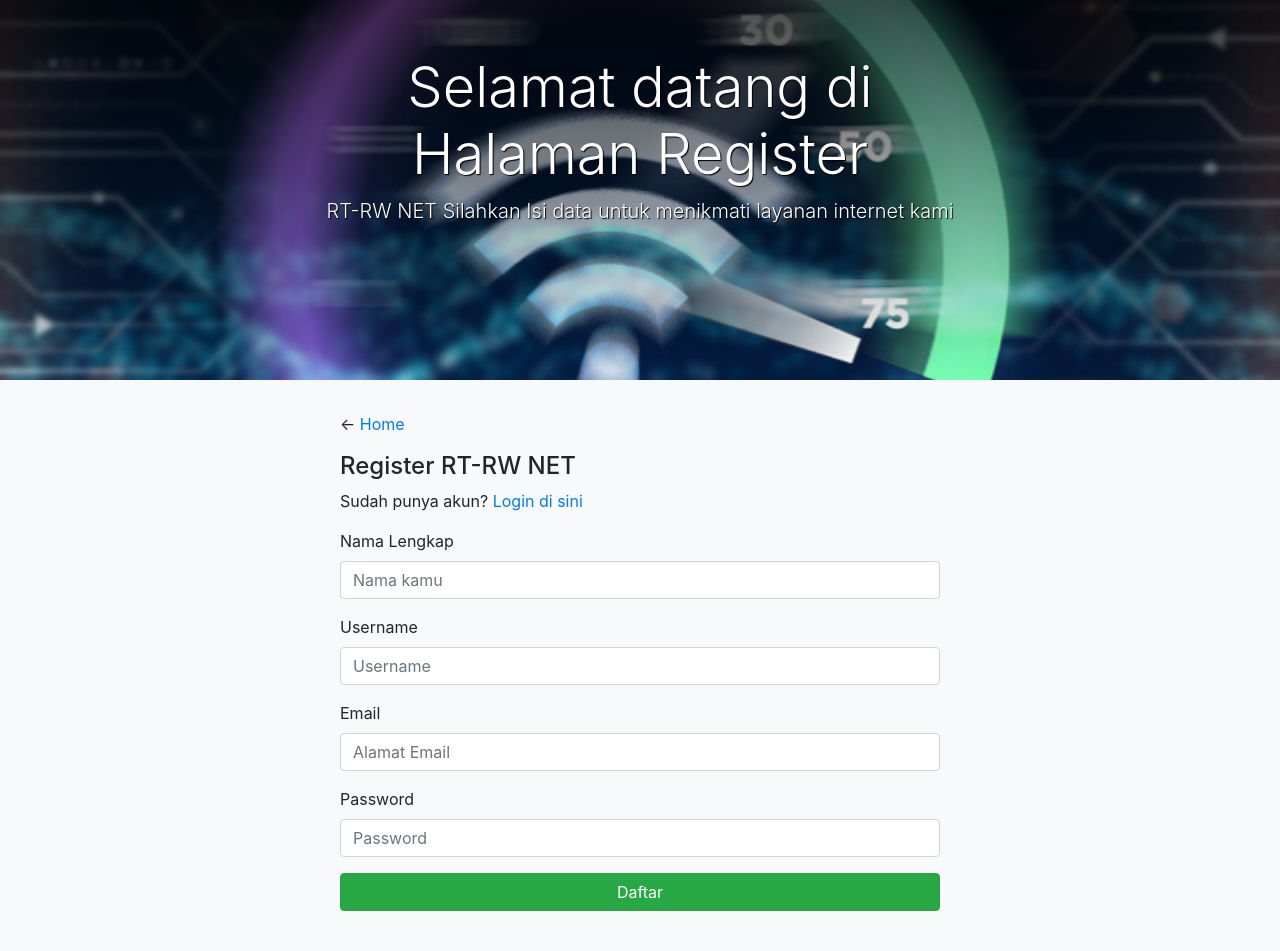
After one commit to fijey/rt-rw-net, a PHP site: page /register.php in a window 1280 px wide. The commit adds this page. Run offline with PHP 8.4, Linux system fonts and the light colour scheme; some libraries are stand-ins or nearby versions.

Commit message:
Penambahan login register
login masih bug sebab masih bisa di submit ketika ada form yang kosong

```diff
--- /dev/null
+++ b/auth.php
@@ -0,0 +1,4 @@
+<?php
+
+session_start();
+if(!isset($_SESSION["user"])) header("Location: login.php");
--- /dev/null
+++ b/config.php
@@ -0,0 +1,14 @@
+<?php
+
+$db_host = "localhost";
+$db_user = "root";
+$db_pass = "";
+$db_name = "rt_net";
+
+try {
+    //create PDO connection
+    $db = new PDO("mysql:host=$db_host;dbname=$db_name", $db_user, $db_pass);
+} catch(PDOException $e) {
+    //show error
+    die("Terjadi masalah: " . $e->getMessage());
+}
--- /dev/null
+++ b/logout.php
@@ -0,0 +1,5 @@
+<?php
+
+session_start();
+session_unset("user");
+header("Location: landing_page.html"); ?>
--- /dev/null
+++ b/register.php
@@ -0,0 +1,107 @@
+<?php
+
+require_once("config.php");
+
+if(isset($_POST['register'])){
+
+    // filter data yang diinputkan
+    $name = filter_input(INPUT_POST, 'name', FILTER_SANITIZE_STRING);
+    $username = filter_input(INPUT_POST, 'username', FILTER_SANITIZE_STRING);
+    // enkripsi password
+    $password = password_hash($_POST["password"], PASSWORD_DEFAULT);
+    $email = filter_input(INPUT_POST, 'email', FILTER_VALIDATE_EMAIL);
+
+
+    // menyiapkan query
+    $sql = "INSERT INTO users (name, username, email, password)
+            VALUES (:name, :username, :email, :password)";
+    $stmt = $db->prepare($sql);
+
+    // bind parameter ke query
+    $params = array(
+        ":name" => $name,
+        ":username" => $username,
+        ":password" => $password,
+        ":email" => $email
+    );
+
+    // eksekusi query untuk menyimpan ke database
+    $saved = $stmt->execute($params);
+
+    // jika query simpan berhasil, maka user sudah terdaftar
+    // maka alihkan ke halaman login
+    if($saved) header("Location: login.php");
+}
+
+?>
+
+<!DOCTYPE html>
+<html lang="en">
+<head>
+    <meta charset="UTF-8">
+    <meta name="viewport" content="width=device-width, initial-scale=1.0">
+    <meta http-equiv="X-UA-Compatible" content="ie=edge">
+    <title>Register Pesbuk</title>
+
+    <!-- css -->
+    <link rel="stylesheet" href="https://maxcdn.bootstrapcdn.com/bootstrap/4.0.0/css/bootstrap.min.css" integrity="sha384-Gn5384xqQ1aoWXA+058RXPxPg6fy4IWvTNh0E263XmFcJlSAwiGgFAW/dAiS6JXm" crossorigin="anonymous">
+    <link rel="stylesheet" href="style.css">
+
+    <!-- javascript -->
+    <script src="https://code.jquery.com/jquery-3.2.1.slim.min.js" integrity="sha384-KJ3o2DKtIkvYIK3UENzmM7KCkRr/rE9/Qpg6aAZGJwFDMVNA/GpGFF93hXpG5KkN" crossorigin="anonymous"></script>
+    <script src="https://cdnjs.cloudflare.com/ajax/libs/popper.js/1.12.9/umd/popper.min.js" integrity="sha384-ApNbgh9B+Y1QKtv3Rn7W3mgPxhU9K/ScQsAP7hUibX39j7fakFPskvXusvfa0b4Q" crossorigin="anonymous"></script>
+    <script src="https://maxcdn.bootstrapcdn.com/bootstrap/4.0.0/js/bootstrap.min.js" integrity="sha384-JZR6Spejh4U02d8jOt6vLEHfe/JQGiRRSQQxSfFWpi1MquVdAyjUar5+76PVCmYl" crossorigin="anonymous"></script>
+</head>
+<body class="bg-light">
+
+<div class="jumbotron jumbotron-fluid">
+      <div class="jumbo1">
+        <div class="container">
+        <h1 class="display-4">Selamat datang di <br> Halaman Register</h1>
+        <p class="lead">RT-RW NET Silahkan Isi data untuk menikmati layanan internet kami </p>
+      </div>
+        </div>
+    </div>
+
+<div id="middle">
+<div class="container>
+    <div class="row justify-content-center">
+        <p>&larr; <a href="index.php">Home</a>
+        <h4>Register RT-RW NET</h4>
+        <p>Sudah punya akun? <a href="login.php">Login di sini</a></p>
+
+        <form action="" method="POST">
+
+            <div class="form-group">
+                <label for="name">Nama Lengkap</label>
+                <input class="form-control" type="text" name="name" placeholder="Nama kamu" />
+            </div>
+
+            <div class="form-group">
+                <label for="username">Username</label>
+                <input class="form-control" type="text" name="username" placeholder="Username" />
+            </div>
+
+            <div class="form-group">
+                <label for="email">Email</label>
+                <input class="form-control" type="email" name="email" placeholder="Alamat Email" />
+            </div>
+
+            <div class="form-group">
+                <label for="password">Password</label>
+                <input class="form-control" type="password" name="password" placeholder="Password" />
+            </div>
+
+            <input type="submit" class="btn btn-success btn-block" name="register" value="Daftar" />
+
+        </form>
+        </div>
+
+        </div>
+
+    </div>
+    </div>
+</div>
+
+</body>
+</html>
--- a/style.css
+++ b/style.css
@@ -138,8 +138,8 @@
 /* slider */
 
 .carousel-item img {
-    height: 400px;
-    width: 700px;
+    height: 100%;
+    width: 100%;
 }
 
 .slider{
@@ -150,6 +150,32 @@
 .slidercaption{
     position: relative;
     margin-top: 100px;
+
+}
+
+.card:hover {
+    -webkit-box-shadow: -1px 9px 40px -12px rgba(0,0,0,0.75);
+    -moz-box-shadow: -1px 9px 40px -12px rgba(0,0,0,0.75);
+    box-shadow: -1px 9px 40px -12px rgba(0,0,0,0.75);
+}
+
+.list-paket{
+    border-top: 1px solid black;
+    border-bottom: 1px solid black;
+    padding-bottom: 100px;
+    padding-top:50px;
+}
+
+/* container register */
+#middle {
+
+    width: 600px;
+    margin: auto;
+
+}
+
+.bg-light{
+    margin-bottom: 40px;
 }
 
 
```
Also changed, not shown: index.php (added, +59 -0 lines), landing_page.html (+40 -13 lines), login.php (added, +93 -0 lines), timeline.php (added, +58 -0 lines).
